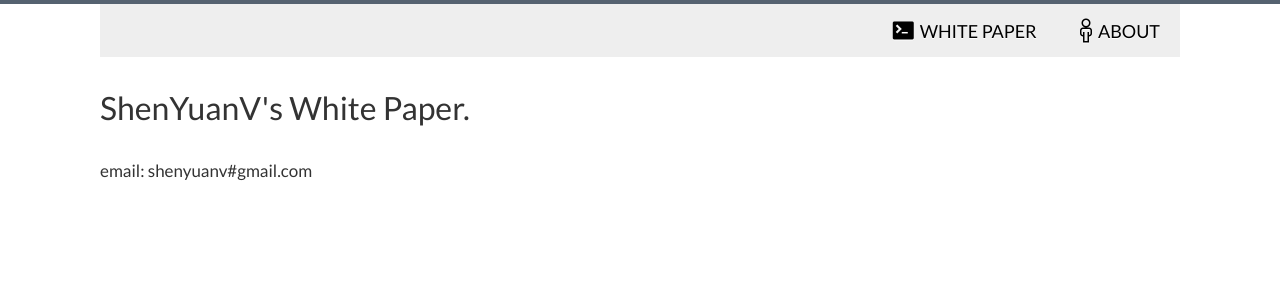
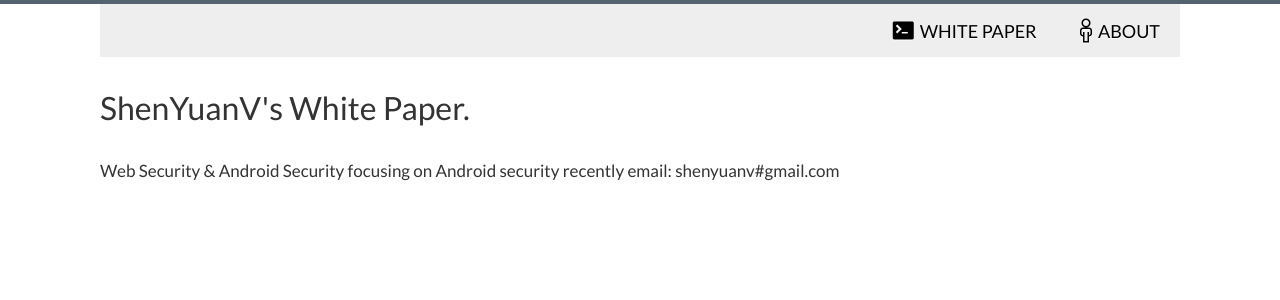
Before and after one commit to shenyuanv/shenyuanv.github.io, a Jekyll site: the page built from about.md, in a window 1280 px wide. Shown: the top 300 px of the page. Built offline with Jekyll 4.4.1, drawn with Linux system fonts in a browser that asks for light colours.

Commit message:
modify about

```diff
--- a/about.md
+++ b/about.md
@@ -2,5 +2,6 @@
 layout: default
 title: About ShenYuanV
 ---
-
+Web Security & Android Security
+focusing on Android security recently
 email: shenyuanv#gmail.com
```
Also changed, not shown: README.md.
